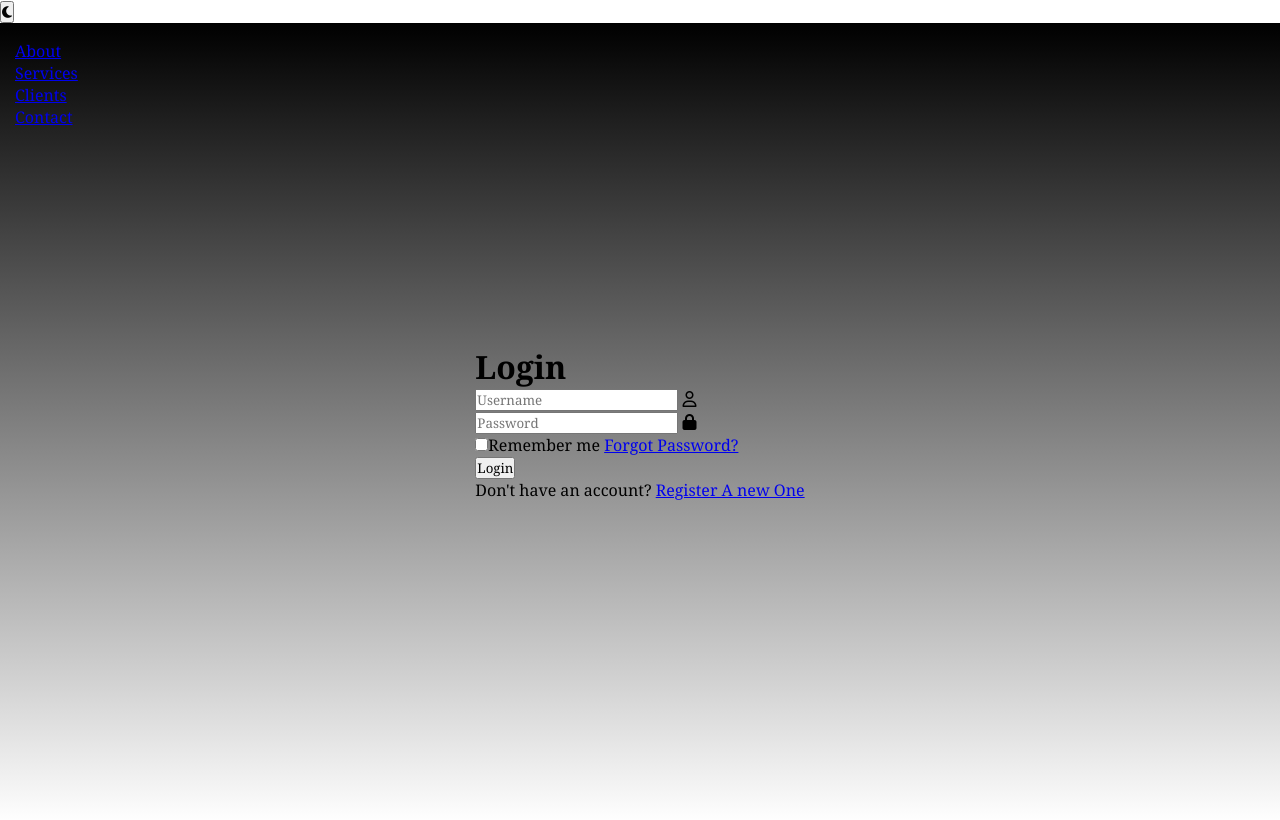
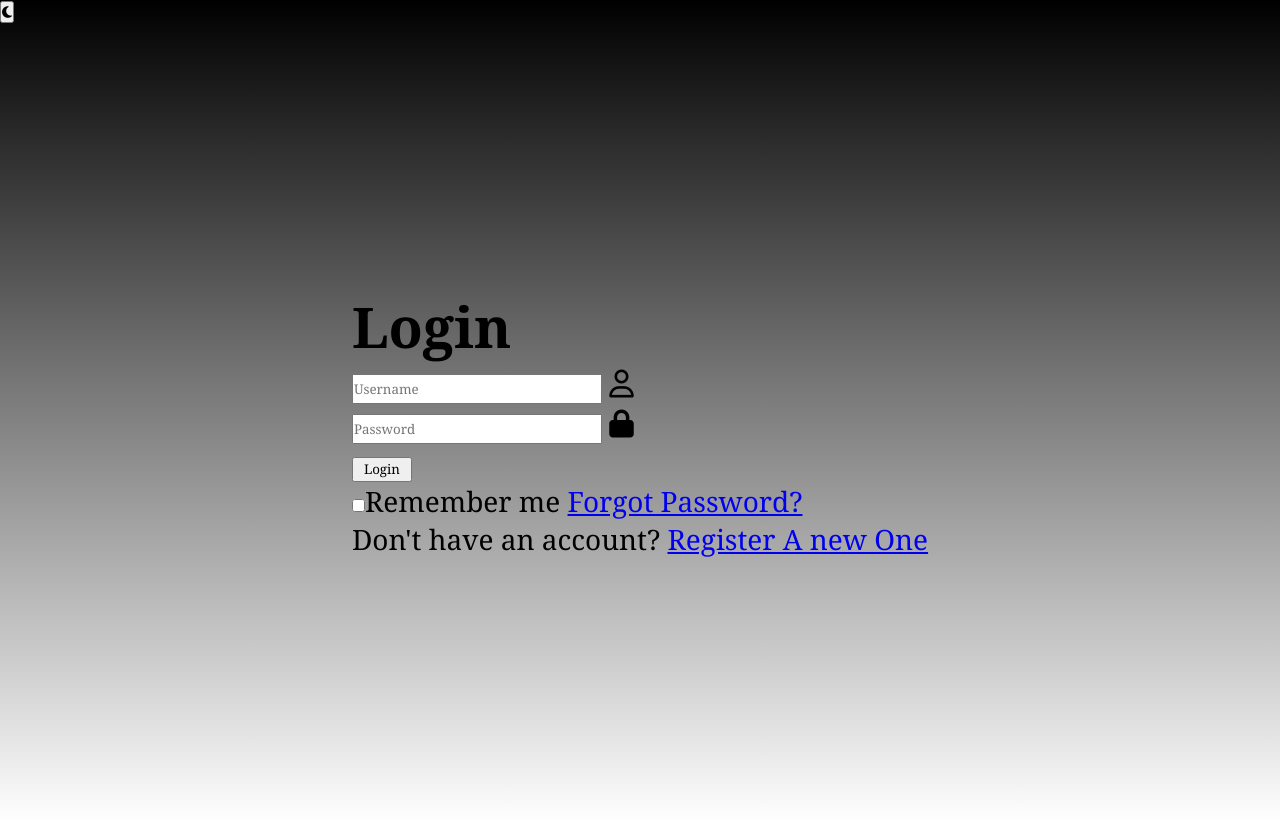
Before and after one commit to Smith-2003/Growth-ERP, a plain HTML site: page sign in page/Indexforsignin.html in a window 1280 px wide. Drawn offline with Linux system fonts and the light colour scheme.

Commit message:
few minor changes

```diff
--- a/sign in page/Indexforsignin.html
+++ b/sign in page/Indexforsignin.html
@@ -8,8 +8,9 @@
 </head>
 <link rel="stylesheet" href="/sign in page/style.css">
 <script>function myFunction() {
-            var element = document.body;
+            var element = document.getElementById("body");
             element.classList.toggle("dark-mode");
+            element.classList.toggle("container");
             document.getElementById("dark").classList.toggle("fa-moon");
             document.getElementById("dark").classList.toggle("fa-sun");
       }
@@ -17,6 +18,7 @@
 <script src="https://kit.fontawesome.com/d9a536a9c4.js" crossorigin="anonymous"></script>
 
 <body>
+      <div id="body"class="container">
             <div class="darkmode">
                   <button onclick="myFunction()">
                         <i id="dark" class="umm fa-solid fa-moon"></i>
@@ -33,22 +35,16 @@
                               <input type="password" placeholder="Password" required>
                               <i class="fa-solid fa-lock"></i>
                         </div>
-
+                        <button type="submit" class="btn" style="height: 25px; width: 60px;">Login</button>
                         <div class="remember-forget">
                               <label><input type="checkbox">Remember me</label>
                               <a href="#">Forgot Password?</a>
                         </div>
-                  <button type="submit" class="btn">Login</button>
                         <div class="register-link">
                               <p>Don't have an account? <a href="#">Register A new One</a></p>
                         </div>
-                  <div class="side-navbar">
-                        <a href="#about">About</a>
-                        <a href="#services">Services</a>
-                        <a href="#clients">Clients</a>
-                        <a href="#contact">Contact</a>
+                  </form>
             </div>
-            </form>
       </div>
 </body>
 
--- a/sign in page/style.css
+++ b/sign in page/style.css
@@ -7,23 +7,22 @@
       /* background-image: linear-gradient(); */
 
 }
+.input-box input{
+      width: 250px;
+      height: 30px;
+}
 .wrapper
 {
       align-items: center;
       height: 100vh;
       display: flex;
       justify-content: center;
+      font-size: 28px;
+}
+.container{
       background-image: linear-gradient(black,white);
-
 }
 .dark-mode {
       background-color: lightskyblue;
       color: rgb(218, 147, 40)
 }
-    .side-navbar
-{
-            width: 10px;
-            position: fixed;
-            top: 40px;
-            left: 15px;
-}
```
Lines whose indentation alone changed are shown as unchanged.
